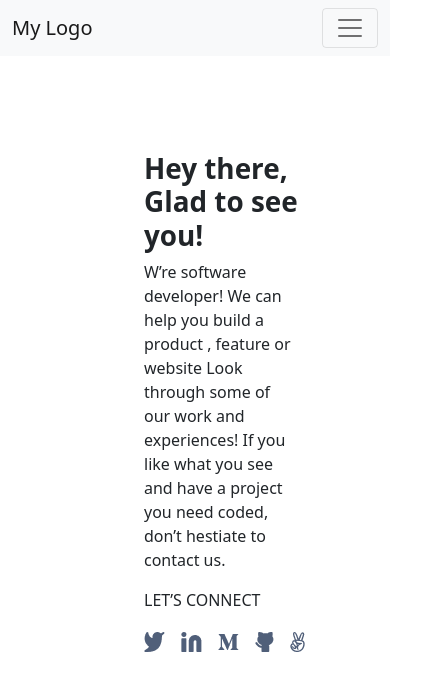
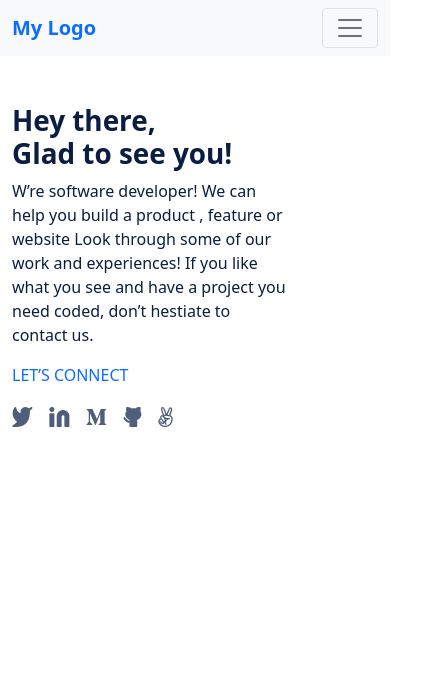
Before and after one commit to abdulhamiid/bootstrap, a plain HTML site: page index.html in a window 390 px wide. Shown: the whole page, 438 px wide, since content can reach past the window. Drawn offline with nearby package versions, Linux system fonts and the light colour scheme.

Commit message:
Add text color adjust mobile spacing

```diff
--- a/index.html
+++ b/index.html
@@ -7,10 +7,10 @@
   <link href="https://cdn.jsdelivr.net/npm/bootstrap@5.0.2/dist/css/bootstrap.min.css" rel="stylesheet" integrity="sha384-EVSTQN3/azprG1Anm3QDgpJLIm9Nao0Yz1ztcQTwFspd3yD65VohhpuuCOmLASjC" crossorigin="anonymous">
   <title>boostrap</title>
 </head>
-<body>
+<body style="color: #091e42;">
   <nav class="navbar navbar-expand-lg navbar-light bg-light">
     <div class="container">
-      <a class="navbar-brand" href="#">My Logo</a>
+      <a class="navbar-brand text-primary fw-bold" href="#">My Logo</a>
       <button class="navbar-toggler" type="button" data-bs-toggle="collapse" data-bs-target="#navbarTogglerDemo02" aria-controls="navbarTogglerDemo02" aria-expanded="false" aria-label="Toggle navigation">
         <span class="navbar-toggler-icon"></span>
       </button>
@@ -30,11 +30,11 @@
     </div>
   </nav>
   <main>
-    <section class="container m-5 p-5">
-      <div class="mx-5">
+    <section class="container m-md-5 pt-5">
+      <div class="mx-sm-0 mx-md-5">
         <h1 class="display-6 fw-bold">Hey there,<br> Glad to see you!</h1>
         <p class="w-75">W’re software developer! We can help you build a product , feature or website Look through some of our work and experiences! If you like what you see and have a project you need coded, don’t hestiate to contact us.</p>
-        <p>LET’S CONNECT</p>
+        <p class="text-primary">LET’S CONNECT</p>
         <ul style="list-style: none;" class="social-media d-flex p-0">
           <li class="pe-3">
             <a href="https://twitter.com/abdulhamid_adio">
```
